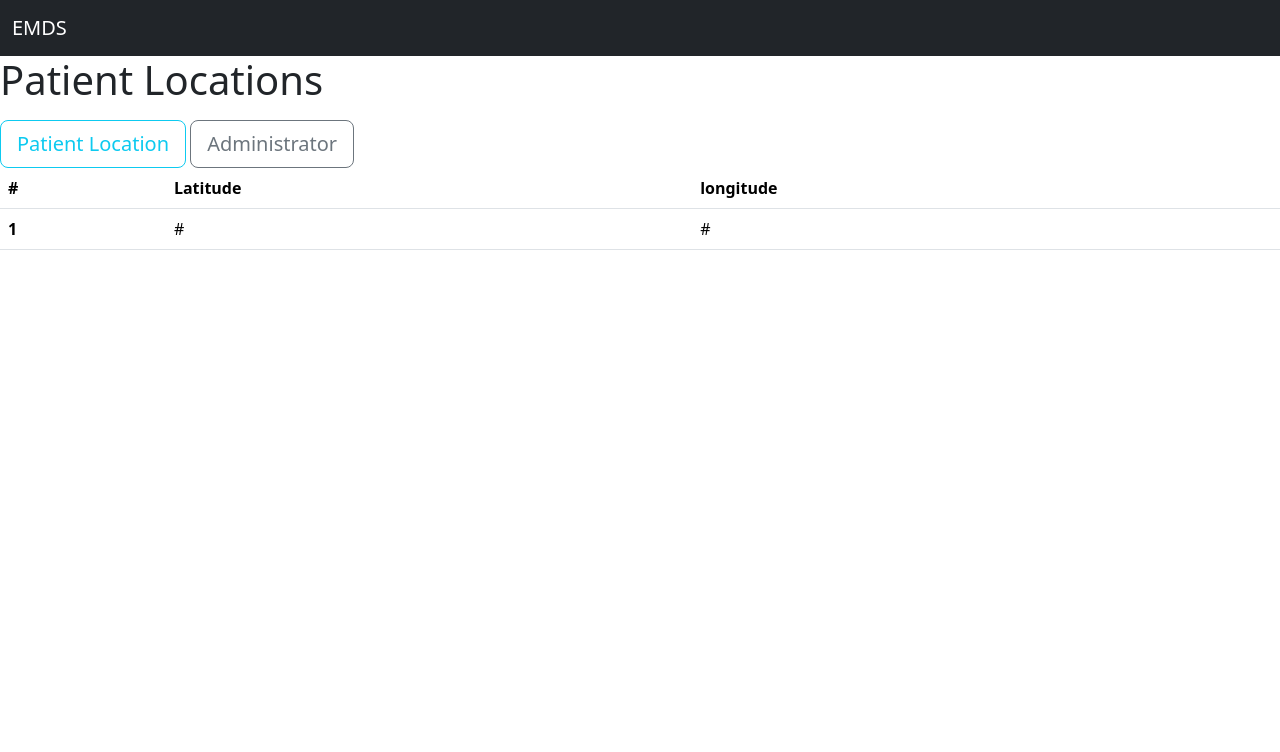
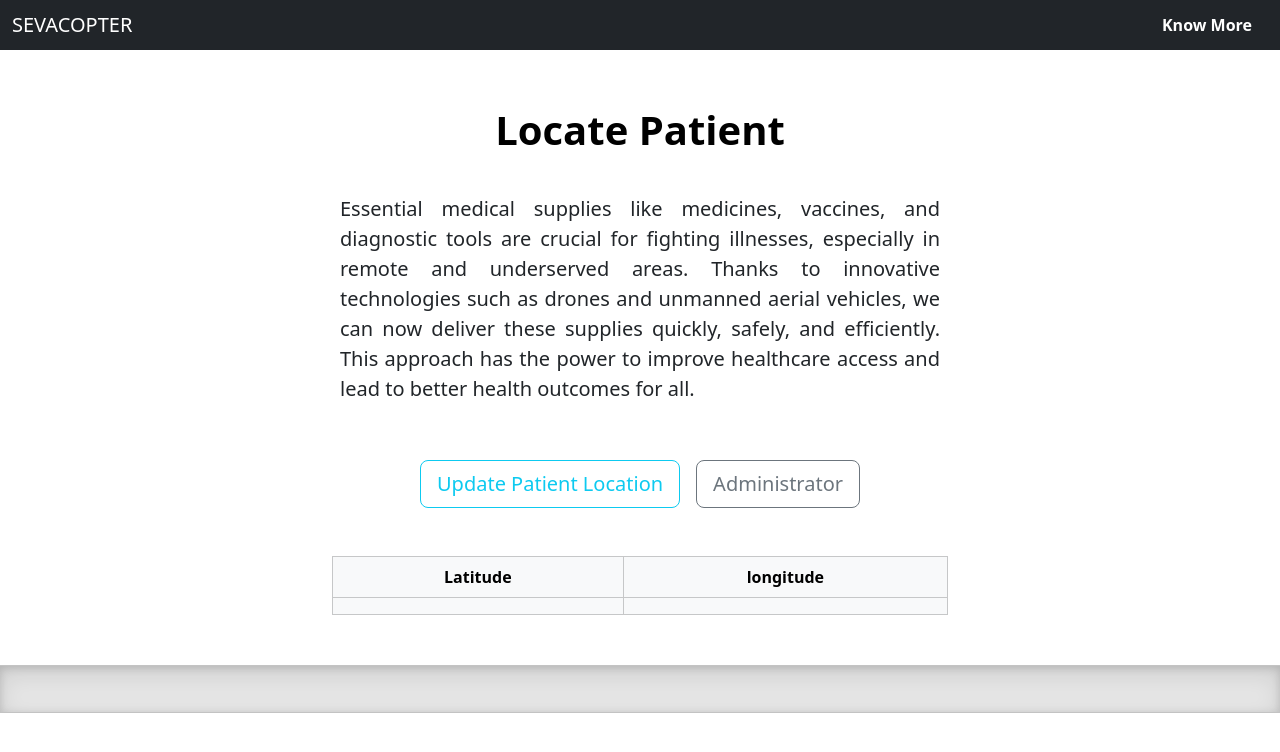
Before and after one commit to Sam-Mahajan02/Nema, a website with bundled scripts: page admin.html in a window 1280 px wide. Built offline with nearby package versions, Linux system fonts and the light colour scheme.

Commit message:
UI revamp

```diff
--- a/admin-script.js
+++ b/admin-script.js
@@ -24,7 +24,11 @@ import { initializeApp } from "https://www.gstatic.com/firebasejs/9.21.0/firebas
   const dbRef = ref(getDatabase());
   get(child(dbRef, `users/${userId}`)).then((snapshot) => {
     if (snapshot.exists()) {
-      data=snapshot.val();
+      let data=snapshot.val();
+      let fetchedLatitude=snapshot.val().userLatitude;
+      let fetchedLongitude=snapshot.val().userLongitute;
+      document.getElementById('latitudeDisplay').innerText=fetchedLatitude;
+      document.getElementById('longitudeDisplay').innerText=fetchedLongitude;
       console.log(data);
     } else {
       console.log("No data available");
--- a/admin.html
+++ b/admin.html
@@ -5,58 +5,55 @@
     <meta http-equiv="X-UA-Compatible" content="IE=edge">
     <meta name="viewport" content="width=device-width, initial-scale=1.0">
     <link href="https://cdn.jsdelivr.net/npm/bootstrap@5.3.0-alpha3/dist/css/bootstrap.min.css" rel="stylesheet" integrity="sha384-KK94CHFLLe+nY2dmCWGMq91rCGa5gtU4mk92HdvYe+M/SXH301p5ILy+dN9+nJOZ" crossorigin="anonymous">
-    <title>Client</title>
+    <link rel="stylesheet" href="styles.css">
+    <link rel="stylesheet" href="https://cdnjs.cloudflare.com/ajax/libs/font-awesome/4.7.0/css/font-awesome.min.css">
+    <link href="https://cdn.jsdelivr.net/npm/bootstrap@5.3.0-alpha3/dist/css/bootstrap.min.css" rel="stylesheet" integrity="sha384-KK94CHFLLe+nY2dmCWGMq91rCGa5gtU4mk92HdvYe+M/SXH301p5ILy+dN9+nJOZ" crossorigin="anonymous">
+    <title>SEVACOPTER</title>
+    <link rel="icon" type="image/png" href="medical-drone-3825486-3183390.webp"/>
+
 
 </head>
 <body>
     <script type="module" src="admin-script.js"></script>
     <script type="module" src="script.js"></script>
     <header>
-        <nav class="navbar bg-dark navbar-expand-lg " data-bs-theme="dark">
-            <div class="container-fluid">
-            <a class="navbar-brand" href="#">EMDS</a>
+      <nav class="navbar bg-dark navbar-expand-lg" data-bs-theme="dark">
+          <div class="container-fluid">
+            <span class="navbar-brand mb-0 h1">SEVACOPTER</span>
+          </div>
+          <div class="collapse navbar-collapse" id="navbarNavAltMarkup">
+                <a class="nav-link active me-4" id="know-more-link" aria-current="page" href="https://sites.google.com/d/1iv6EoM_Lb16Ve51ZOgaCg4LrBggyvvq9/p/1nGw_Qhi1Z-oroevxFTdntBWZMA-L54wC/edit"><strong>Know More</strong> </a>
             </div>
-            </div>
-        </nav>
-    </header>
+      </nav>
+  </header>
 
-    <div class="hero">
-        <h1>Patient Locations</h1>
-        <p></p>
-        <button type="button" class="btn btn-outline-info btn-lg" id="getData">Patient Location</button>
-        <a href="index.html"><button type="button" class="btn btn-outline-secondary btn-lg" id="sendData">Administrator</button></a>
-        <table class="table">
+    <div class="client-hero px-4 py-5 my-5 mt-0 mb-0 pb-3 text-center">
+      <div class="content"></div>
+        <h4 class="display-6 fw-bold text-body-emphasis mb-4 p-2">Locate Patient</h4>
+        <div class="col-lg-6 mx-auto mt-3">
+          <p id="client-content" class="lead mb-5 p-2 justify-content-sm-center">Essential medical supplies like medicines, vaccines, and diagnostic tools are crucial for fighting illnesses, especially in remote and underserved areas. Thanks to innovative technologies such as drones and unmanned aerial vehicles, we can now deliver these supplies quickly, safely, and efficiently. This approach has the power to improve healthcare access and lead to better health outcomes for all.</p>
+                 <div class="actionBtn d-grid gap-2 d-sm-flex justify-content-sm-center mb-5">
+          <button type="button" class="btn btn-outline-info btn-lg me-1" id="getData">Update Patient Location</button>
+          <a href="index.html"><button type="button" class="btn btn-outline-secondary btn-lg ms-1" id="sendData">Administrator</button></a>
+        </div>
+
+        <table class="table table-light table-bordered mt-5 p-2">
             <thead>
-              <tr>
-                <th scope="col">#</th>
-                <th scope="col">Latitude</th>
-                <th scope="col">longitude</th>
+              <tr class="table-light">
+                <th class="table-light" scope="col">Latitude</th>
+                <th class="table-light" scope="col">longitude</th>
               </tr>
             </thead>
             <tbody>
-              <tr>
-                <th scope="row">1</th>
-                <td>#</td>
-                <td>#</td>
+              <tr class="table-light">
+                <td class="table-light" id="latitudeDisplay"></td>
+                <td class="table-light" id="longitudeDisplay"></td>
               </tr>
-              <!-- <tr>
-                <th scope="row">2</th>
-                <td>Jacob</td>
-                <td>Thornton</td>
-                <td>@fat</td>
-              </tr>
-              <tr>
-                <th scope="row">3</th>
-                <td colspan="2">Larry the Bird</td>
-                <td>@twitter</td>
-              </tr> -->
             </tbody>
           </table>
+        </div>
     </div>
-
-    <footer>
-
-    </footer>
+    <div class="b-example-divider mw-100"></div>
     <!-- <input type="button" value="GetData" id="getData">
     <a href="index.html">To Admin side</a> -->
 
--- a/script.js
+++ b/script.js
@@ -80,9 +80,27 @@
 // Call the function to send latitude and longitude data
 // sendLocation(37.7749, -122.4194); // San Francisco, CA
 
+const alertPlaceholder = document.getElementById('liveAlertPlaceholder')
+const appendAlert = (message, type) => {
+  const wrapper = document.createElement('div')
+  wrapper.innerHTML = [
+    `<div class="alert alert-${type} alert-dismissible" role="alert">`,
+    `   <div>${message}</div>`,
+    '</div>'
+  ].join('')
 
+  alertPlaceholder.append(wrapper)
+}
 
+const alertTrigger = document.getElementById('sendData')
+if (alertTrigger) {
+  alertTrigger.addEventListener('click', () => {
+    appendAlert('Location sent successfully!', 'success')
+  })
+}
 
+// let closeAlertButton= document.getElementById("closeAlert");
+// closeAlertButton.addEventListener('click',closeAlertFn);
 
 let btnLocation = document.getElementById('sendData');
 
--- a/styles.css
+++ b/styles.css
@@ -0,0 +1,30 @@
+.b-example-divider {
+    width: 100%;
+    height: 3rem;
+    background-color: rgba(0, 0, 0, .1);
+    border: solid rgba(0, 0, 0, .15);
+    border-width: 1px 0;
+    box-shadow: inset 0 0.5em 1.5em rgba(0, 0, 0, .1), inset 0 0.125em 0.5em rgba(0, 0, 0, .15);
+}
+.hero-img{
+    height: 260px;
+}
+
+.client-hero{
+    height: 615px;
+}
+#know-more-link{
+    color: white;
+    width: 94px;
+    font-size:medium;
+
+}
+
+#know-more-link:hover{
+    size: 1.1rem;
+    color:cornflowerblue;
+}
+
+#client-content{
+    text-align: justify;
+}
```
Also changed, not shown: index.html (+25 -13 lines), Drone Assembled.png (added), drone log.png (added), medical-drone-3825486-3183390.webp (added).
